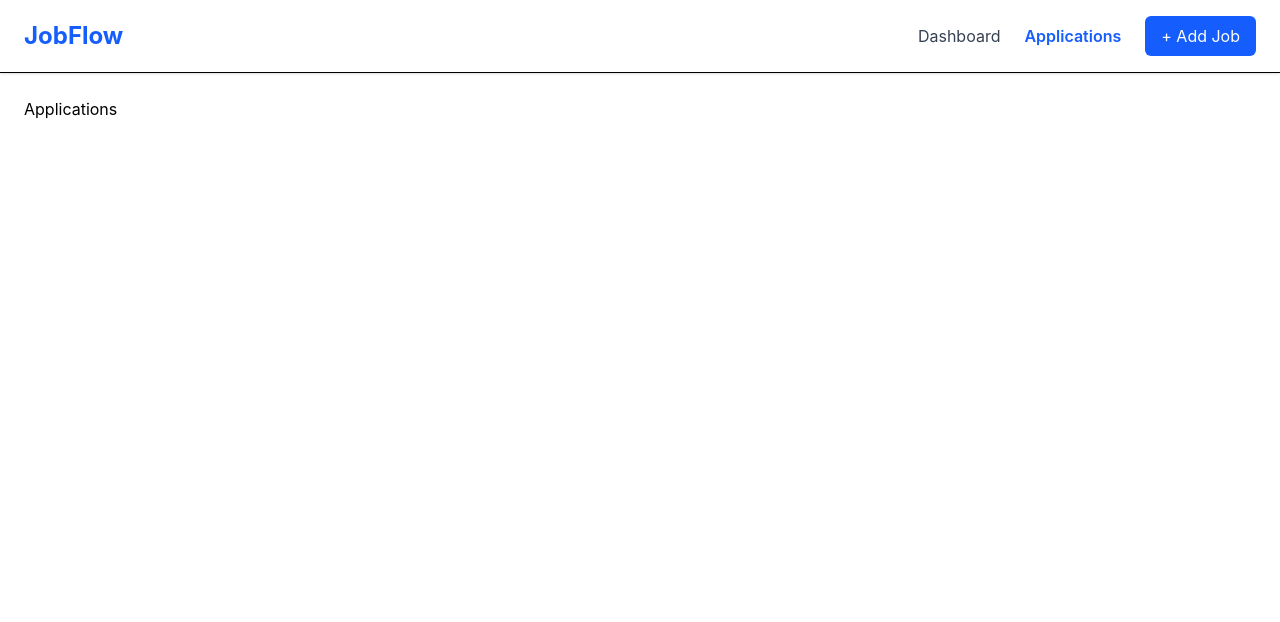
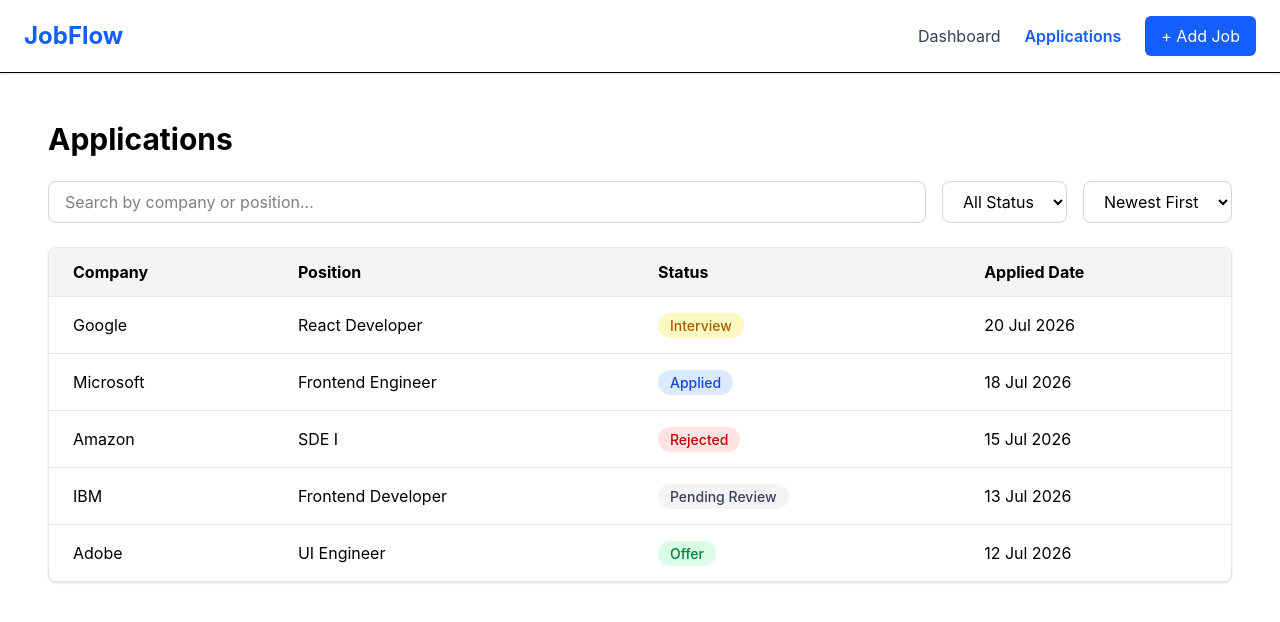
Before and after one commit to DebojyotiBanerjee30/jobflow-react, a React (Vite) app: page /applications in a window 1280 px wide. Shown: the top 622 px of the page. Built offline with nearby package versions, Linux system fonts and the light colour scheme.

Commit message:
Complete applications management UI

```diff
--- a/package.json
+++ b/package.json
@@ -11,6 +11,7 @@
   },
   "dependencies": {
     "@tailwindcss/vite": "^4.3.3",
+    "lucide-react": "^1.26.0",
     "react": "^19.2.7",
     "react-dom": "^19.2.7",
     "react-router": "^7.18.1",
--- /dev/null
+++ b/src/components/jobs/ApplicationsTable.jsx
@@ -0,0 +1,62 @@
+import StatusBadge from "./StatusBadge";
+import EmptyState from "../ui/EmptyState";
+import { SearchX } from "lucide-react";
+
+const ApplicationsTable = ({ applications }) => {
+  if (applications.length === 0) {
+    return (
+      <EmptyState
+        icon={<SearchX className="h-12 w-12 text-gray-400" />}
+        title="No applications found"
+        description="Try changing your search or filter criteria."
+      />
+    );
+  }
+  if (applications.length === 0) {
+    return (
+      <div className="rounded-lg border border-dashed border-gray-300 bg-white py-12 text-center">
+        <p className="text-2xl">🔍</p>
+
+        <h3 className="mt-4 text-lg font-semibold text-gray-800">
+          No applications found
+        </h3>
+
+        <p className="mt-2 text-gray-500">
+          Try changing your search or filter criteria.
+        </p>
+      </div>
+    );
+  }
+  return (
+    <div className="overflow-x-auto rounded-lg border border-gray-200 bg-white shadow-sm">
+      <table className="min-w-full">
+        <thead className="bg-gray-100">
+          <tr>
+            <th className="px-6 py-3 text-left">Company</th>
+            <th className="px-6 py-3 text-left">Position</th>
+            <th className="px-6 py-3 text-left">Status</th>
+            <th className="px-6 py-3 text-left">Applied Date</th>
+          </tr>
+        </thead>
+
+        <tbody>
+          {applications.map((application) => (
+            <tr key={application.id} className="border-t border-gray-200">
+              <td className="px-6 py-4">{application.company}</td>
+
+              <td className="px-6 py-4">{application.position}</td>
+
+              <td className="px-6 py-4">
+                <StatusBadge status={application.status} />
+              </td>
+
+              <td className="px-6 py-4">{application.appliedDate}</td>
+            </tr>
+          ))}
+        </tbody>
+      </table>
+    </div>
+  );
+};
+
+export default ApplicationsTable;
--- /dev/null
+++ b/src/components/jobs/SearchBar.jsx
@@ -0,0 +1,13 @@
+const SearchBar = ({ value, onChange }) => {
+  return (
+    <input
+      type="text"
+      placeholder="Search by company or position..."
+      value={value}
+      onChange={onChange}
+      className="w-full rounded-lg border border-gray-300 px-4 py-2 focus:border-blue-500 focus:outline-none"
+    />
+  );
+};
+
+export default SearchBar;
--- /dev/null
+++ b/src/components/jobs/SortDropdown.jsx
@@ -0,0 +1,14 @@
+const SortDropdown = ({ value, onChange }) => {
+  return (
+    <select
+      value={value}
+      onChange={onChange}
+      className="rounded-lg border border-gray-300 px-4 py-2 focus:border-blue-500 focus:outline-none"
+    >
+      <option value="newest">Newest First</option>
+      <option value="oldest">Oldest First</option>
+    </select>
+  );
+};
+
+export default SortDropdown;
--- /dev/null
+++ b/src/components/jobs/StatusFilter.jsx
@@ -0,0 +1,17 @@
+const StatusFilter = ({ value, onChange }) => {
+  return (
+    <select
+      value={value}
+      onChange={onChange}
+      className="rounded-lg border border-gray-300 px-4 py-2 focus:border-blue-500 focus:outline-none"
+    >
+      <option value="All">All Status</option>
+      <option value="Applied">Applied</option>
+      <option value="Interview">Interview</option>
+      <option value="Offer">Offer</option>
+      <option value="Rejected">Rejected</option>
+    </select>
+  );
+};
+
+export default StatusFilter;
--- /dev/null
+++ b/src/components/ui/EmptyState.jsx
@@ -0,0 +1,13 @@
+const EmptyState = ({ icon, title, description }) => {
+  return (
+    <div className="rounded-lg border border-dashed border-gray-300 bg-white py-12 text-center">
+      <div className="flex justify-center">{icon}</div>
+
+      <h3 className="mt-4 text-lg font-semibold text-gray-800">{title}</h3>
+
+      <p className="mt-2 text-gray-500">{description}</p>
+    </div>
+  );
+};
+
+export default EmptyState;
--- a/src/pages/Applications.jsx
+++ b/src/pages/Applications.jsx
@@ -1,5 +1,62 @@
+import { useState } from "react";
+
+import applications from "../data/applications";
+import SearchBar from "../components/jobs/SearchBar";
+import StatusFilter from "../components/jobs/StatusFilter";
+import SortDropdown from "../components/jobs/SortDropdown";
+import ApplicationsTable from "../components/jobs/ApplicationsTable";
+
 const Applications = () => {
-  return <h1>Applications</h1>;
+  const [searchTerm, setSearchTerm] = useState("");
+  const [status, setStatus] = useState("All");
+  const [sortBy, setSortBy] = useState("newest");
+
+  const normalizedSearchTerm = searchTerm.toLowerCase();
+
+  const filteredApplications = applications.filter((application) => {
+    const matchesSearch =
+      application.company.toLowerCase().includes(normalizedSearchTerm) ||
+      application.position.toLowerCase().includes(normalizedSearchTerm);
+
+    const matchesStatus = status === "All" || application.status === status;
+
+    return matchesSearch && matchesStatus;
+  });
+
+  const sortedApplications = [...filteredApplications].sort((a, b) => {
+    if (sortBy === "newest") {
+      return new Date(b.appliedDate) - new Date(a.appliedDate);
+    }
+
+    return new Date(a.appliedDate) - new Date(b.appliedDate);
+  });
+
+  return (
+    <div className="mx-auto max-w-7xl p-6">
+      <h1 className="mb-6 text-3xl font-bold">Applications</h1>
+
+      <div className="mb-6 flex flex-col gap-4 md:flex-row">
+        <div className="flex-1">
+          <SearchBar
+            value={searchTerm}
+            onChange={(e) => setSearchTerm(e.target.value)}
+          />
+        </div>
+
+        <StatusFilter
+          value={status}
+          onChange={(e) => setStatus(e.target.value)}
+        />
+
+        <SortDropdown
+          value={sortBy}
+          onChange={(e) => setSortBy(e.target.value)}
+        />
+      </div>
+
+      <ApplicationsTable applications={sortedApplications} />
+    </div>
+  );
 };
 
 export default Applications;
```
Also changed, not shown: 1 other file (tests, documents, lock files or other folders).
